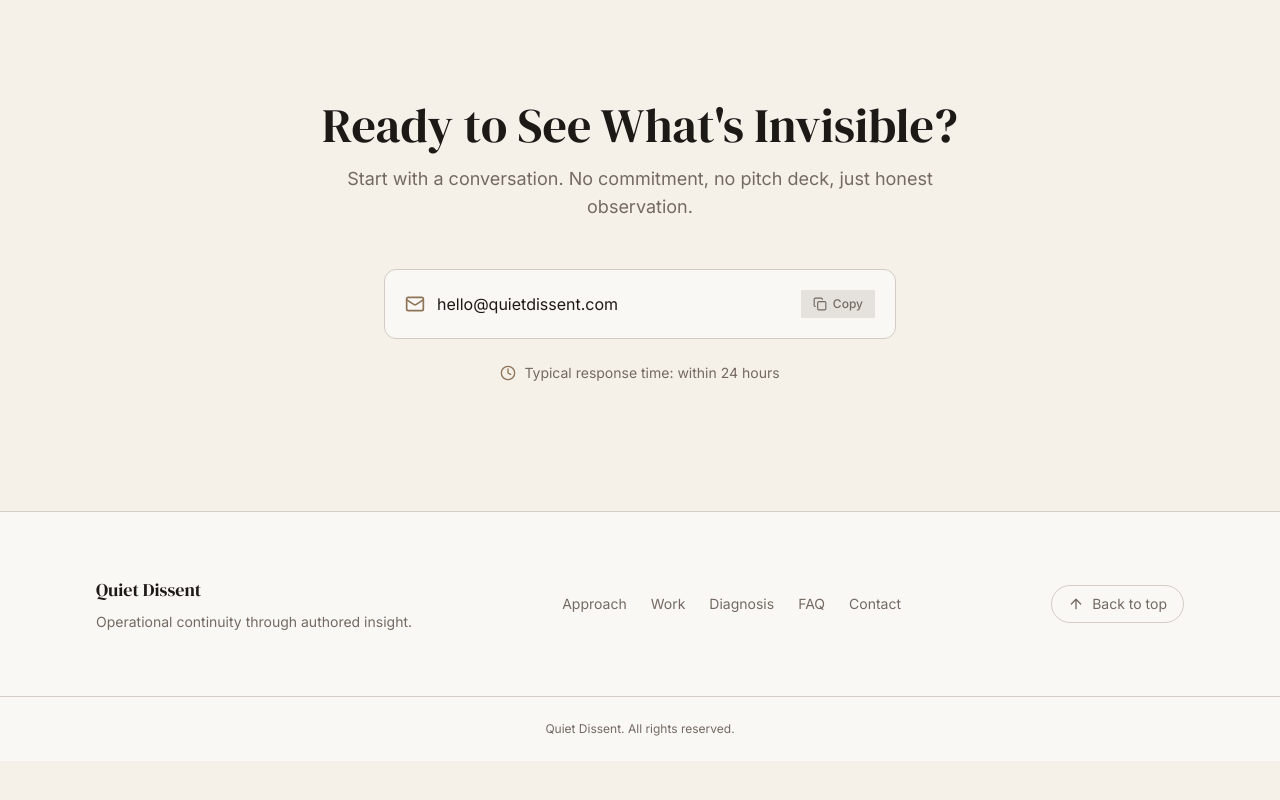
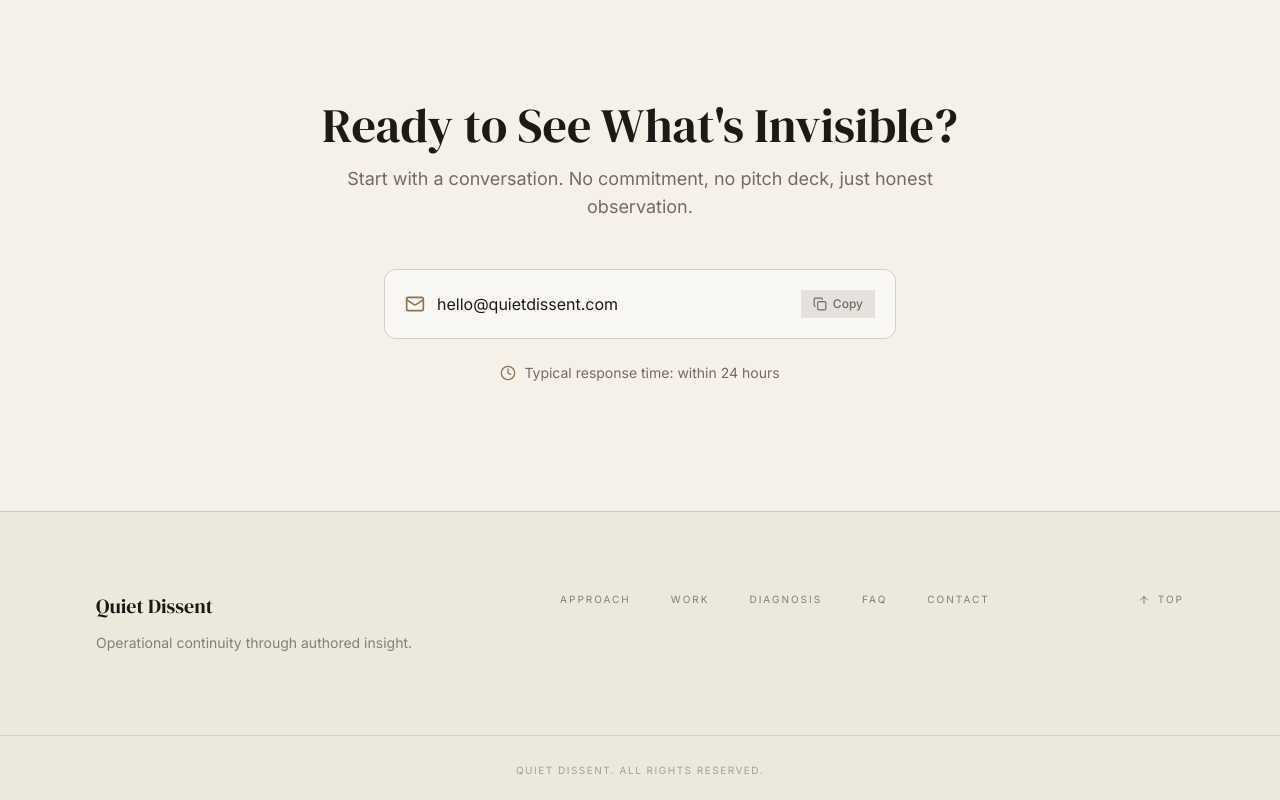
Before and after one commit to quietdissent/Q, a Next.js app: page / in a window 1280 px wide. Shown: the part 9406-10206 px from the top of the page. Before the commit the page ends 10167 px from the top, so only its background shows below. Built offline with nearby package versions, Linux system fonts and the light colour scheme.

Commit message:
feat: editorial footer with thin borders

```diff
--- a/components/footer.tsx
+++ b/components/footer.tsx
@@ -9,41 +9,42 @@ export function Footer() {
   }
 
   return (
-    <footer className="border-t border-border bg-card">
-      <div className="mx-auto flex max-w-6xl flex-col items-center gap-8 px-6 py-16 lg:flex-row lg:justify-between lg:px-8">
-        <div className="flex flex-col items-center gap-2 lg:items-start">
-          <span className="font-serif text-lg text-foreground">Quiet Dissent</span>
-          <p className="text-sm text-muted-foreground">
+    <footer className="border-t border-[#1A1814]/15 bg-[#EDE8DC]">
+      <div className="mx-auto flex max-w-6xl flex-col gap-12 px-6 py-20 lg:flex-row lg:items-start lg:justify-between lg:px-8">
+        <div className="flex flex-col gap-3">
+          <span className="font-serif text-xl text-[#1A1814]">Quiet Dissent</span>
+          <p className="text-sm text-[#1A1814]/50 max-w-xs leading-relaxed">
             Operational continuity through authored insight.
           </p>
         </div>
 
-        <nav className="flex flex-wrap justify-center gap-6 text-sm text-muted-foreground">
+        <nav className="flex flex-wrap gap-x-10 gap-y-4">
           {["Approach", "Work", "Diagnosis", "FAQ", "Contact"].map((link) => (
             <a
               key={link}
               href={`#${link.toLowerCase()}`}
-              className="group relative transition-colors hover:text-foreground"
+              className="text-[10px] tracking-[0.2em] uppercase text-[#1A1814]/50 transition-colors hover:text-[#1A1814]"
             >
               {link}
-              <span className="absolute -bottom-1 left-0 h-[1px] w-0 bg-primary transition-all duration-300 group-hover:w-full" />
             </a>
           ))}
         </nav>
 
         <motion.button
           onClick={scrollToTop}
-          whileHover={{ scale: 1.1 }}
+          whileHover={{ y: -2 }}
           whileTap={{ scale: 0.95 }}
-          className="flex items-center gap-2 rounded-full border border-border px-4 py-2 text-sm text-muted-foreground transition-colors hover:border-primary hover:text-foreground"
+          className="flex items-center gap-2 text-[10px] tracking-[0.2em] uppercase text-[#1A1814]/50 transition-colors hover:text-[#1A1814]"
           aria-label="Scroll to top"
         >
-          <ArrowUp className="h-4 w-4" />
-          Back to top
+          <ArrowUp className="h-3 w-3" />
+          Top
         </motion.button>
       </div>
-      <div className="border-t border-border px-6 py-6 text-center text-xs text-muted-foreground">
-        {"Quiet Dissent. All rights reserved."}
+      <div className="border-t border-[#1A1814]/10 px-6 py-5 text-center">
+        <span className="text-[10px] tracking-[0.15em] uppercase text-[#1A1814]/35">
+          Quiet Dissent. All rights reserved.
+        </span>
       </div>
     </footer>
   )
```
